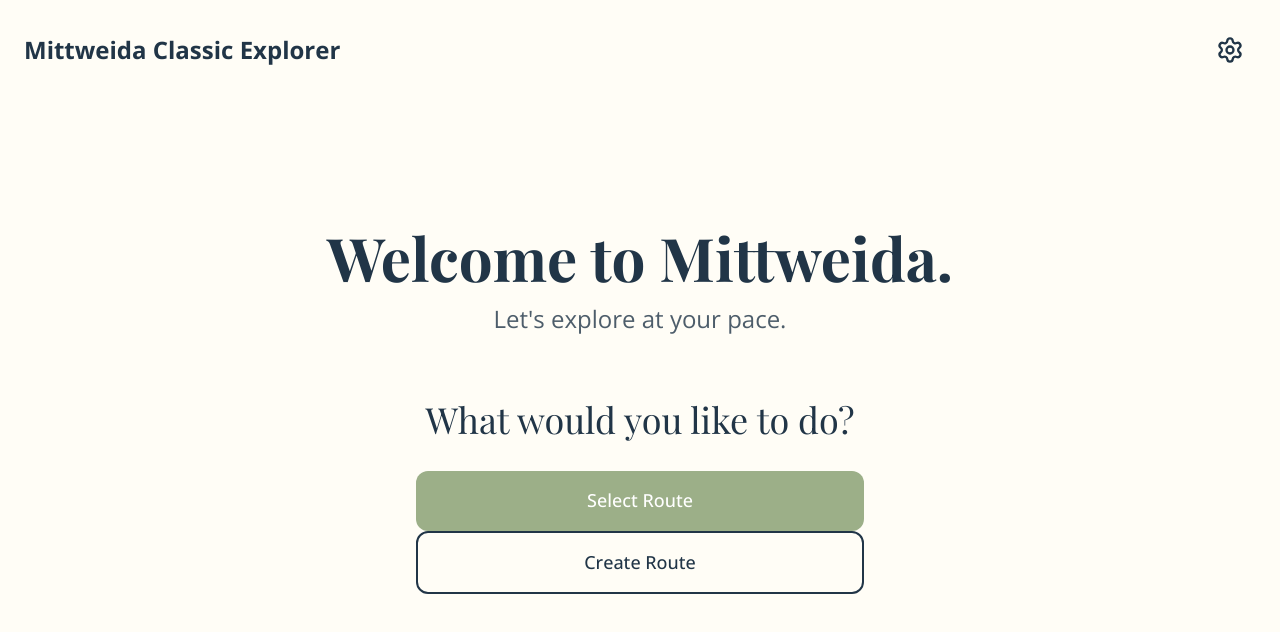
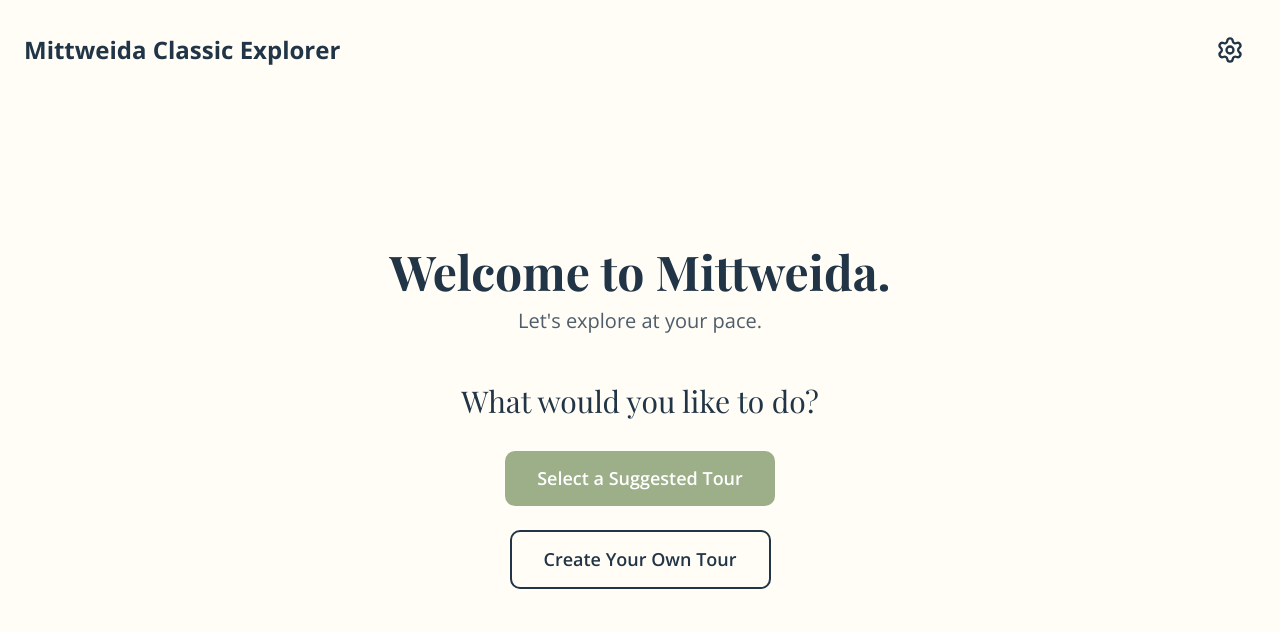
Before and after one commit to sanitaravel/mittweida, a React (Vite) app in the folder frontend/: page / in a window 1280 px wide. Shown: the top 632 px of the page. Built offline with nearby package versions, Linux system fonts and the light colour scheme.

Commit message:
style(ui): update button styles and improve layout in Welcome page

```diff
--- a/frontend/src/index.css
+++ b/frontend/src/index.css
@@ -30,38 +30,66 @@ h1, h2, h3, h4, h5, h6 {
 .btn-primary {
   background-color: var(--color-sage);
   color: white;
-  padding: 1rem 1.5rem;
-  border-radius: 0.75rem;
+  padding: 0.875rem 2rem;
+  border-radius: 0.625rem;
   font-size: 1.125rem;
-  font-weight: 500;
-  min-height: 60px;
-  width: 100%;
+  font-weight: 600;
+  min-height: 3.25rem;
+  min-width: 12.5rem;
+  max-width: 17.5rem;
   border: none;
   cursor: pointer;
-  transition: background-color 0.2s;
+  transition: all 0.2s ease;
+  display: flex;
+  align-items: center;
+  justify-content: center;
+  touch-action: manipulation;
+  -webkit-tap-highlight-color: transparent;
+  margin: 0;
 }
 
 .btn-primary:hover {
-  background-color: color-mix(in srgb, var(--color-sage) 90%, black);
+  background-color: color-mix(in srgb, var(--color-sage) 85%, black);
+  transform: translateY(-0.0625rem);
+  box-shadow: 0 0.25rem 0.75rem rgba(156, 175, 136, 0.25);
+}
+
+.btn-primary:active {
+  transform: translateY(0);
+  box-shadow: 0 0.125rem 0.375rem rgba(156, 175, 136, 0.2);
 }
 
 .btn-secondary {
   background-color: transparent;
   border: 2px solid var(--color-charcoal);
   color: var(--color-charcoal);
-  padding: 1rem 1.5rem;
-  border-radius: 0.75rem;
+  padding: 0.875rem 2rem;
+  border-radius: 0.625rem;
   font-size: 1.125rem;
-  font-weight: 500;
-  min-height: 60px;
-  width: 100%;
+  font-weight: 600;
+  min-height: 3.25rem;
+  min-width: 12.5rem;
+  max-width: 17.5rem;
   cursor: pointer;
-  transition: all 0.2s;
+  transition: all 0.2s ease;
+  display: flex;
+  align-items: center;
+  justify-content: center;
+  touch-action: manipulation;
+  -webkit-tap-highlight-color: transparent;
+  margin: 0;
 }
 
 .btn-secondary:hover {
   background-color: var(--color-charcoal);
   color: var(--color-cream);
+  transform: translateY(-0.0625rem);
+  box-shadow: 0 0.25rem 0.75rem rgba(33, 53, 71, 0.15);
+}
+
+.btn-secondary:active {
+  transform: translateY(0);
+  box-shadow: 0 0.125rem 0.375rem rgba(33, 53, 71, 0.1);
 }
 
 .card {
--- a/frontend/src/pages/Welcome.tsx
+++ b/frontend/src/pages/Welcome.tsx
@@ -1,5 +1,5 @@
-import { Link } from 'wouter'
-import { Settings } from 'lucide-react'
+import { Link } from "wouter";
+import { Settings } from "lucide-react";
 
 const Welcome = () => {
   return (
@@ -14,43 +14,35 @@ const Welcome = () => {
             <Settings size={28} className="text-charcoal" />
           </button>
         </Link>
-      </header>
-
+      </header>{" "}
       {/* Main Content */}
-      <main className="flex-1 flex flex-col justify-center items-center px-6 pb-20">
+      <main className="flex-1 flex flex-col justify-center items-center px-6 pb-16">
         {/* Welcome Text */}
-        <div className="text-center mb-16">
-          <h1 className="text-display text-5xl md:text-6xl font-bold text-charcoal mb-4">
+        <div className="text-center mb-12">
+          <h1 className="text-display text-4xl md:text-5xl font-bold text-charcoal mb-3">
             Welcome to Mittweida.
           </h1>
-          <p className="text-body text-xl md:text-2xl text-charcoal/80">
+          <p className="text-body text-lg md:text-xl text-charcoal/80">
             Let's explore at your pace.
           </p>
-        </div>
-
-        {/* Question and Buttons */}
-        <div className="w-full max-w-md space-y-8">
-          <h2 className="text-display text-3xl md:text-4xl text-center text-charcoal mb-8">
+        </div>{" "}        {/* Question and Buttons */}
+        <div className="w-full max-w-md space-y-4">
+          <h2 className="text-display text-2xl md:text-3xl text-center text-charcoal mb-8">
             What would you like to do?
-          </h2>
-
-          <div className="space-y-4">
+          </h2>{" "}
+          <div className="flex flex-col items-center gap-6">
             <Link href="/routes">
-              <button className="btn-primary">
-                Select Route
-              </button>
+              <button className="btn-primary">Select a Suggested Tour</button>
             </Link>
 
             <Link href="/create">
-              <button className="btn-secondary">
-                Create Route
-              </button>
+              <button className="btn-secondary">Create Your Own Tour</button>
             </Link>
           </div>
         </div>
       </main>
     </div>
-  )
-}
+  );
+};
 
-export default Welcome
+export default Welcome;
```
